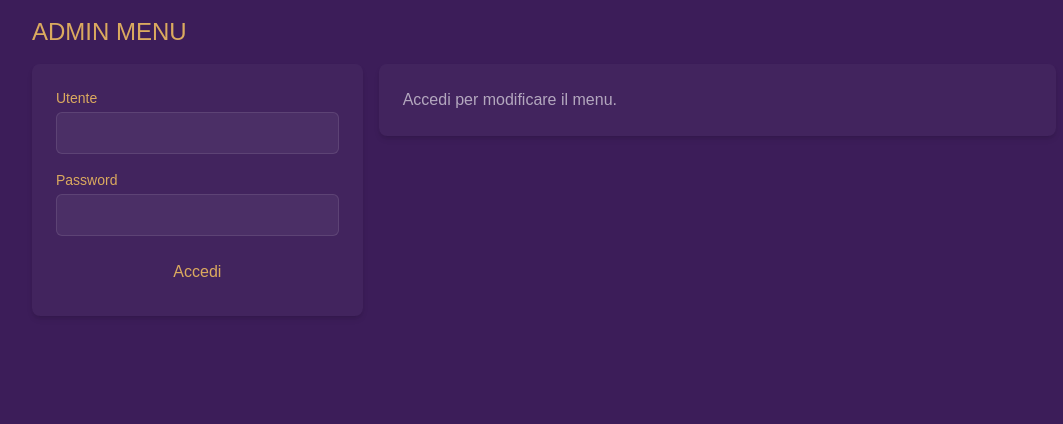
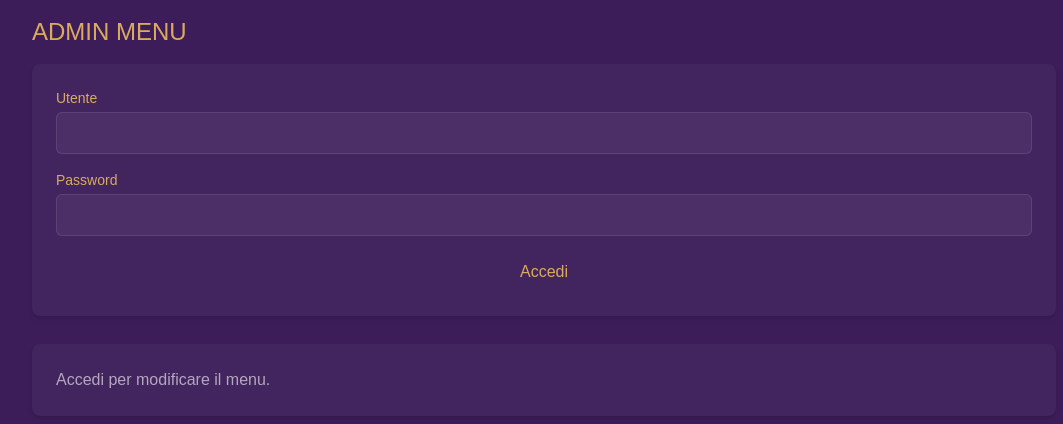
Before and after one commit to mantrasite/mantra_sito, a Next.js app: page /admin in a window 1280 px wide. Shown: the top 424 px of the page, without its empty margins (96-1159 px from the left). Built offline with nearby package versions, Linux system fonts and the light colour scheme; a web font is replaced by a local one.

Commit message:
Stack all admin panels vertically instead of side by side
Removed the lg:grid-cols-3 / lg:grid-cols-2 layouts so the sections
card, items list and add/edit item form all stack in a single
column, per feedback that the multi-column layout was confusing.

```diff
--- a/src/pages/admin/index.jsx
+++ b/src/pages/admin/index.jsx
@@ -392,8 +392,8 @@
           </h1>
         </div>
 
-        <div className="grid grid-cols-1 lg:grid-cols-3 gap-4">
-          <div className="lg:col-span-1 mb-3">
+        <div className="grid grid-cols-1 gap-4">
+          <div className="mb-3">
             <div className="bg-white/3 rounded-lg p-6 shadow-md">
               {!authOk ? (
                 <form onSubmit={tryLogin} className="space-y-4">
@@ -559,10 +559,10 @@
             </div>
           </div>
 
-          <div className="lg:col-span-2">
+          <div>
             {authOk ? (
               <div className="bg-white/3 rounded-lg p-6 shadow-md">
-                <div className="grid grid-cols-1 lg:grid-cols-2 gap-6">
+                <div className="grid grid-cols-1 gap-6">
                   <div>
                     <h3 className="mb-3 font-semibold">Voci esistenti</h3>
 
```
